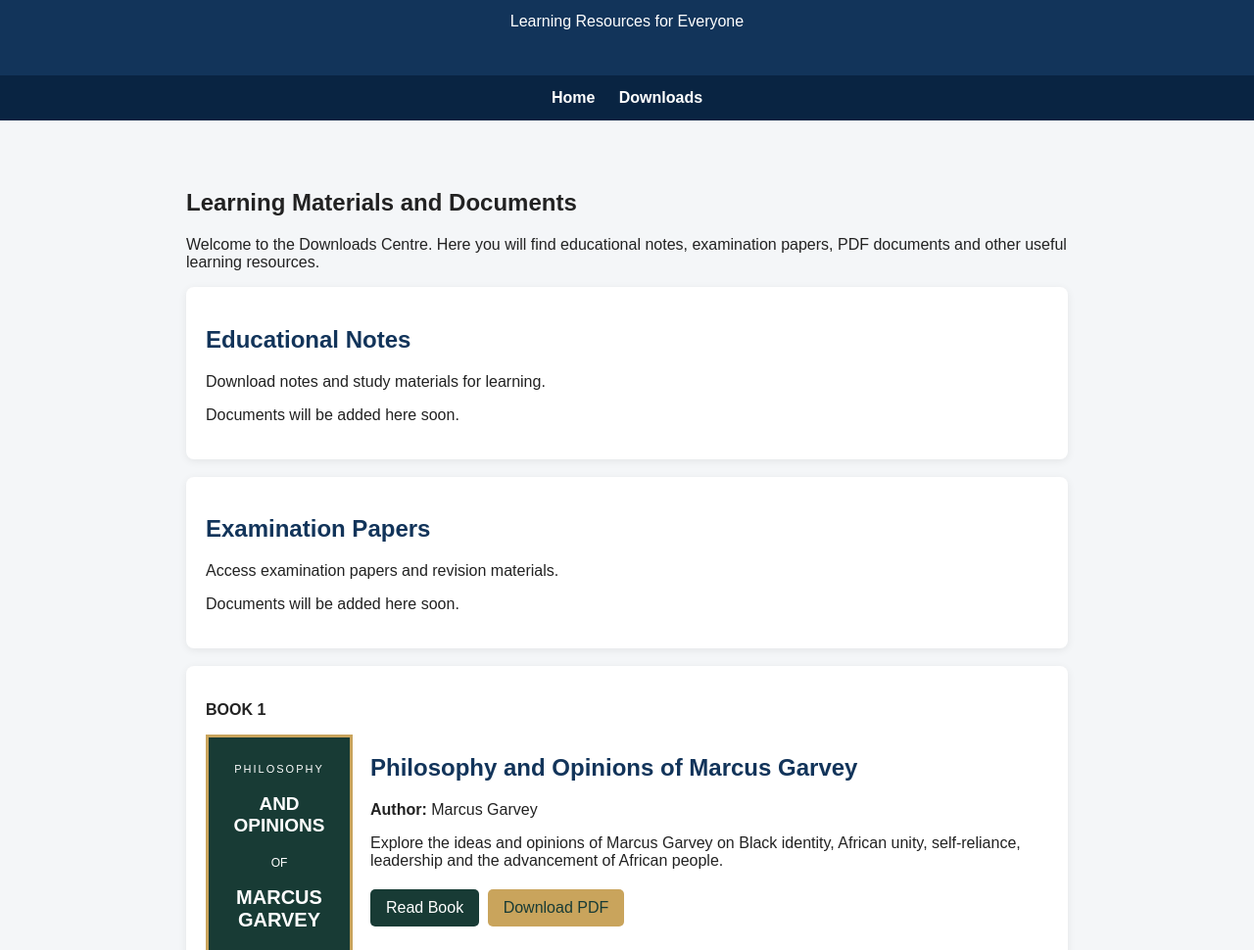
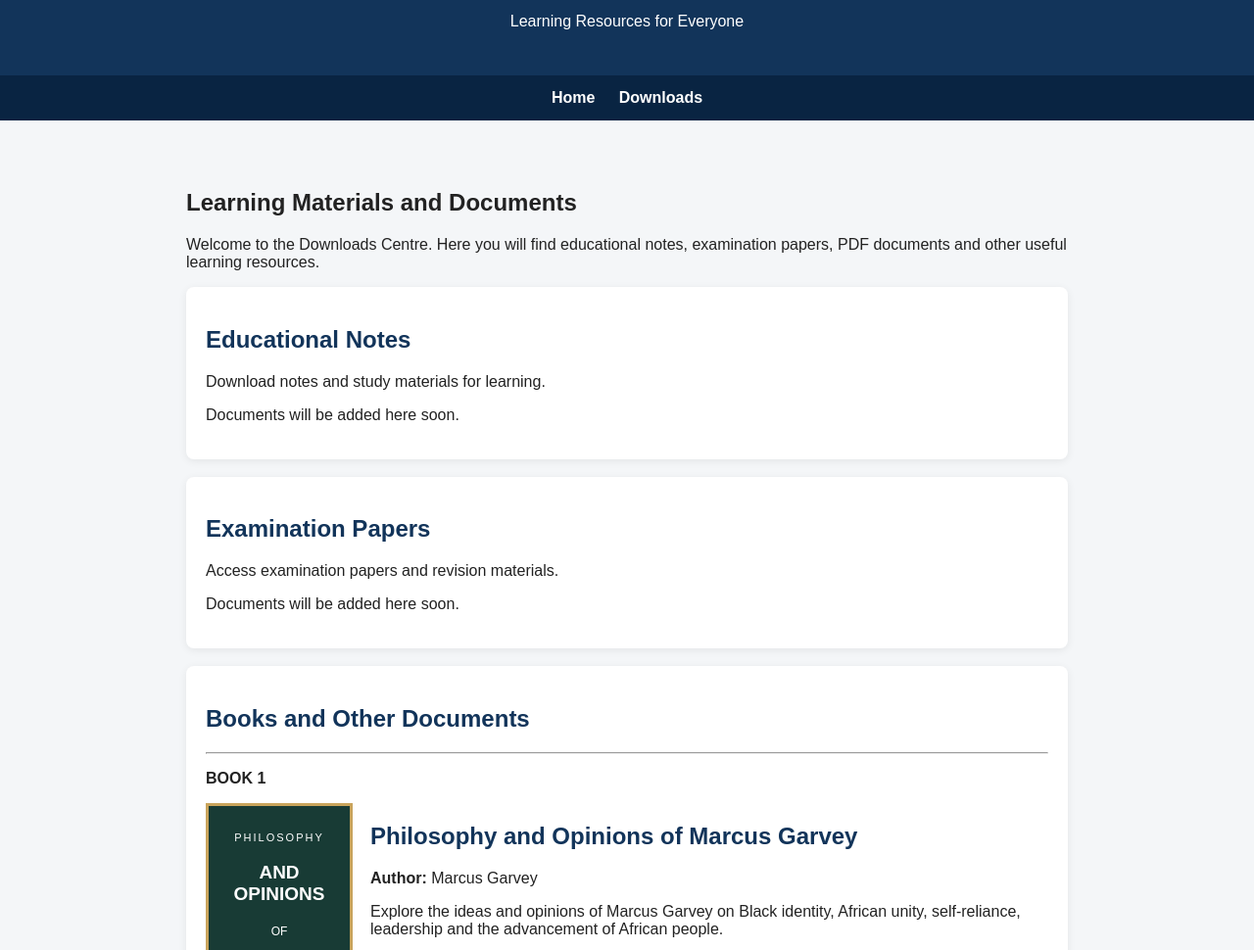
Before and after one commit to masakachacha/masaka-chacha-knowledge-hub, a plain HTML site: page downloads.html in a window 1280 px wide. Shown: the part 131-1101 px from the top of the page at 98% size. Drawn offline with Linux system fonts and the light colour scheme.

Commit message:
Add section for Books and Other Documents

```diff
--- a/downloads.html
+++ b/downloads.html
@@ -102,6 +102,8 @@
     </div>
 
    <div class="download-card">
+    <h2>Books and Other Documents</h2>
+    <hr>
     <p><strong>BOOK 1</strong></p>
 
     <div style="display: flex; gap: 18px; align-items: flex-start; flex-wrap: wrap;">
```
